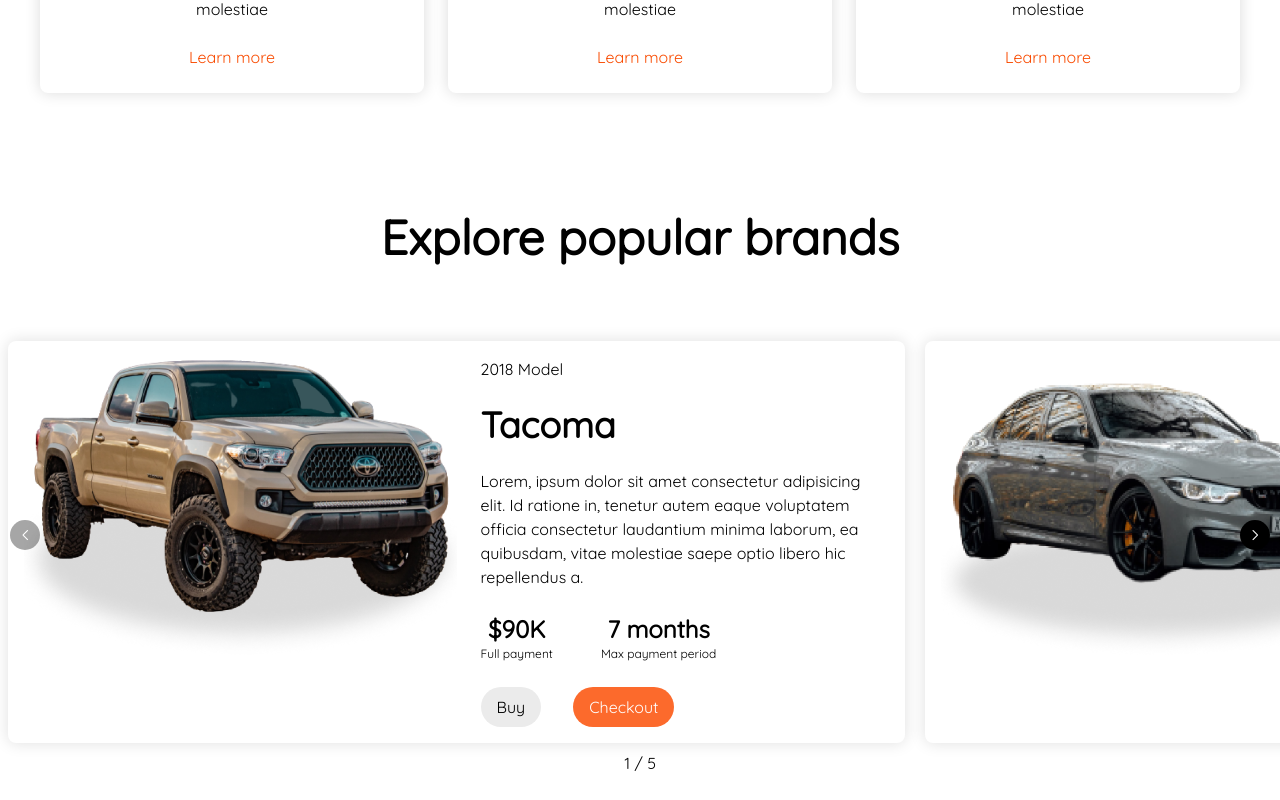
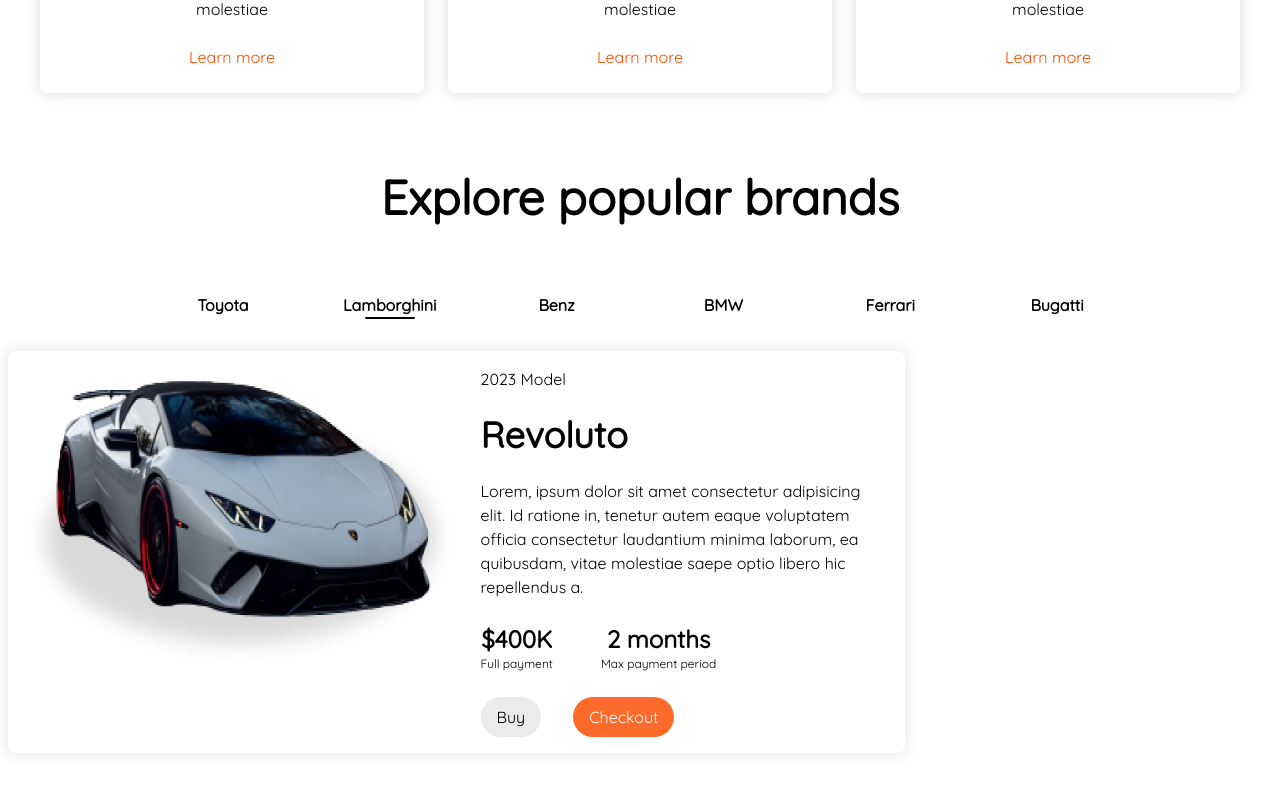
Before and after one commit to doluwamu/AutoWorld, a Vue app: page / in a window 1280 px wide. Shown: the part 1060-1860 px from the top of the page. Built offline with nearby package versions, Linux system fonts and the light colour scheme.

Commit message:
made filter to get car by car company/maker

```diff
--- /dev/null
+++ b/src/components/app/CarBrand.vue
@@ -0,0 +1,13 @@
+<template>
+  <div
+    :class="show ? 'block' : 'hidden'"
+    style="width: 50px; height: 2px; background-color: #000; border-radius: 10px"
+  ></div>
+</template>
+
+<script>
+export default {
+  name: 'CarBrand',
+  props: ['show']
+}
+</script>
--- a/src/components/home/PopularBrands.vue
+++ b/src/components/home/PopularBrands.vue
@@ -1,5 +1,90 @@
 <template>
-  <h1 class="text-5xl text-center font-black py-20 px-2">Explore popular brands</h1>
+  <h1 class="text-4xl text-center font-black py-10 px-2 md:text-5xl">Explore popular brands</h1>
+
+  <Swiper
+    :slides-per-view="1.5"
+    :space-between="1"
+    :breakpoints="{
+      '250': {
+        slidesPerView: 2.5
+      },
+      '400': {
+        slidesPerView: 3.5
+      },
+      '640': {
+        slidesPerView: 4.5
+      },
+      '768': {
+        slidesPerView: 5.5
+      },
+      '1024': {
+        slidesPerView: 6
+      }
+    }"
+    class="py-8"
+    style="max-width: 1000px; margin: 0 auto"
+  >
+    <SwiperSlide>
+      <div
+        @click="filterCarsBrand('Toyota')"
+        class="car-brand flex flex-col items-center cursor-pointer"
+        style="max-width: 100%"
+      >
+        <p class="font-black text-center">Toyota</p>
+        <CarBrand :show="brand === 'Toyota' ? true : false" />
+      </div>
+    </SwiperSlide>
+    <SwiperSlide>
+      <div
+        @click="filterCarsBrand('Lamborghini')"
+        class="car-brand flex flex-col items-center cursor-pointer"
+        style="max-width: 100%"
+      >
+        <p class="font-black text-center">Lamborghini</p>
+        <CarBrand :show="brand === 'Lamborghini' ? true : false" />
+      </div>
+    </SwiperSlide>
+    <SwiperSlide>
+      <div
+        @click="filterCarsBrand('Benz')"
+        class="car-brand flex flex-col items-center cursor-pointer"
+        style="max-width: 100%"
+      >
+        <p class="font-black text-center">Benz</p>
+        <CarBrand :show="brand === 'Benz' ? true : false" />
+      </div>
+    </SwiperSlide>
+    <SwiperSlide>
+      <div
+        @click="filterCarsBrand('BMW')"
+        class="car-brand flex flex-col items-center cursor-pointer"
+        style="max-width: 100%"
+      >
+        <p class="font-black text-center">BMW</p>
+        <CarBrand :show="brand === 'BMW' ? true : false" />
+      </div>
+    </SwiperSlide>
+    <SwiperSlide>
+      <div
+        @click="filterCarsBrand('Ferrari')"
+        class="car-brand flex flex-col items-center cursor-pointer"
+        style="max-width: 100%"
+      >
+        <p class="font-black text-center">Ferrari</p>
+        <CarBrand :show="brand === 'Ferrari' ? true : false" />
+      </div>
+    </SwiperSlide>
+    <SwiperSlide>
+      <div
+        @click="filterCarsBrand('Bugatti')"
+        class="car-brand flex flex-col items-center cursor-pointer"
+        style="max-width: 100%"
+      >
+        <p class="font-black text-center">Bugatti</p>
+        <CarBrand :show="brand === 'Bugatti' ? true : false" />
+      </div>
+    </SwiperSlide>
+  </Swiper>
 
   <Swiper
     :slides-per-view="1"
@@ -27,7 +112,7 @@
     <SwiperSlide
       class="flex flex-col relative gap-6 bg-white p-4 rounded-lg md:flex-row"
       style="box-shadow: 0 0 15px 0.9px rgb(227, 227, 227)"
-      v-for="car in cars"
+      v-for="car in vehicles"
       :key="car.id"
     >
       <!-- Image -->
@@ -71,12 +156,15 @@
     </SwiperSlide>
     <div class="swiper-pagination py-2" style="top: 100%"></div>
   </Swiper>
+
+  <p v-if="vehicles.length === 0" class="text-center">No car here</p>
 </template>
 
 <script>
 import { Swiper, SwiperSlide } from 'swiper/vue'
 import { useCarStore } from '../../stores/cars'
 import { storeToRefs } from 'pinia'
+import CarBrand from '../app/CarBrand.vue'
 
 // import Swiper core and required modules
 import { Navigation, Pagination, Scrollbar, A11y } from 'swiper/modules'
@@ -97,7 +185,33 @@
 
   components: {
     Swiper,
-    SwiperSlide
+    SwiperSlide,
+    CarBrand
+  },
+
+  data() {
+    return {
+      numLenCheck,
+      brand: 'Lamborghini',
+      vehicles: []
+    }
+  },
+
+  methods: {
+    filterCarsBrand(brand = 'Lamborghini') {
+      this.brand = brand
+      //   console.log(this.brand)
+
+      this.filterCar(brand)
+    },
+
+    filterCar(brand) {
+      const carsToFilter = this.cars.filter((car) => car.company === brand)
+
+      this.vehicles = carsToFilter
+      console.log(carsToFilter)
+      //   console.log(this.vehicles)
+    }
   },
 
   setup() {
@@ -108,10 +222,10 @@
     return { cars, modules: [Navigation, Pagination, Scrollbar, A11y] }
   },
 
-  data() {
-    return {
-      numLenCheck
-    }
+  mounted() {
+    const carsToFilter = this.cars.filter((car) => car.company === 'Lamborghini')
+
+    this.vehicles = carsToFilter
   }
 }
 </script>
--- a/tailwind.config.js
+++ b/tailwind.config.js
@@ -4,6 +4,7 @@
   darkMode: false, // or 'media' or 'class'
   theme: {
     screens: {
+      xsm: '479.99px',
       sm: '480px',
       md: '768px',
       lg: '1000px',
```
